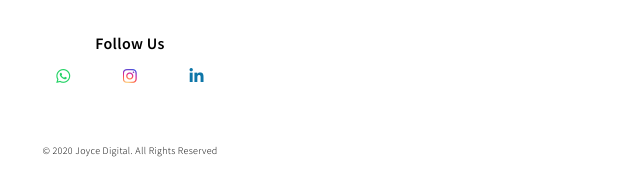
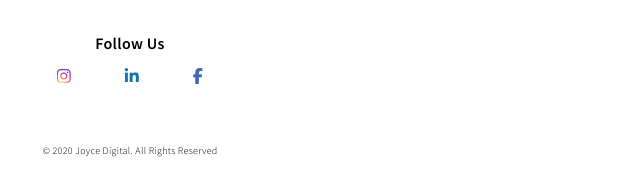
Before and after one commit to JMbika/Joyce-Digital-Portfolio, a plain HTML site: page index.html in a window 1280 px wide. Shown: the part 2403-2573 px from the top of the page, 510-1150 px from the left. Drawn offline with Linux system fonts and the light colour scheme; a web font is replaced by a local one.

Commit message:
Update index.html

```diff
--- a/index.html
+++ b/index.html
@@ -135,10 +135,9 @@
             <div class="social-media">
                 <h3> <strong>Follow Us</strong></h3>
                 <ul class="social-items">
-                    <li><a href="https://wa.me/message/L6M3GIMJFLOJL1" target="_blank"><i class="fab fa-whatsapp"></i></a></li>
                     <li><a href="https://www.instagram.com/joyce_digital/" target="_blank"><i class="fab fa-instagram" ></i></a></li>
                     <li><a href="https://www.linkedin.com/company/joyce-digital" target="_blank"><i class="fab fa-linkedin-in"></i></a></li>
-                    <!-- <li><a href="" target="_blank"><i class="fab fa-facebook-f"></i></a></li> -->
+                    <li><a href="https://www.facebook.com/Joyce-Digital-105455864765399/" target="_blank"><i class="fab fa-facebook-f"></i></a></li>
                     <!-- <li><a href="https://twitter.com/digital_joyce" target="_blank"><i class="fab fa-twitter"></i></a></li> -->
                     <!-- <li><a href="" target="_blank"><i class="fab fa-medium-m"></i></a></li> -->
                 </ul>
```
